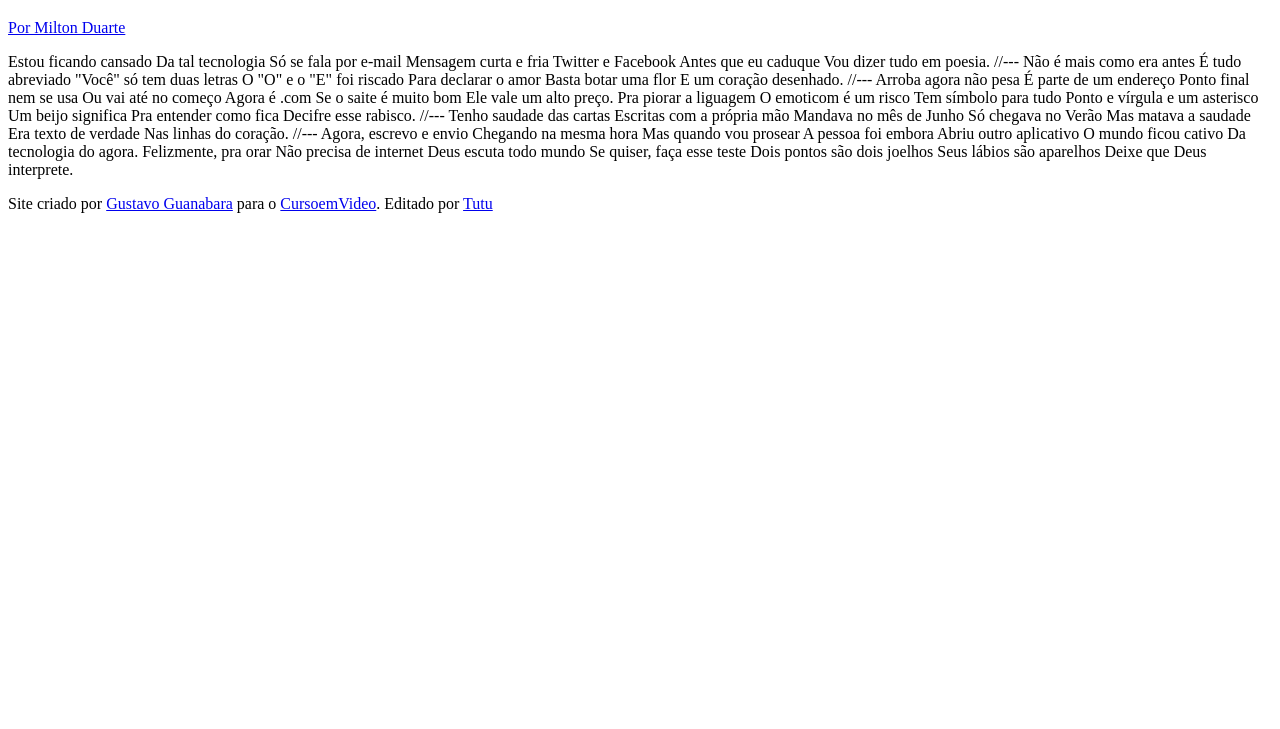
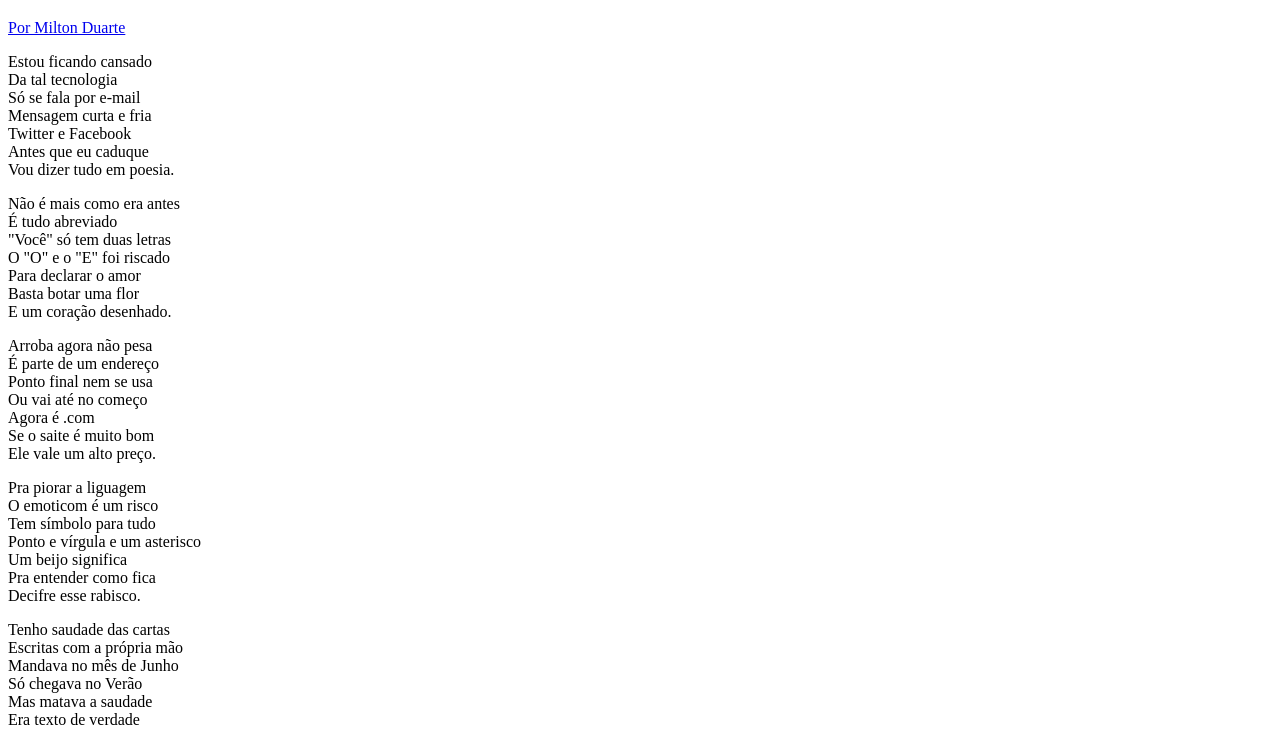
Before and after one commit to thurzyn001/html-css, a plain HTML site: page Desafios/desafio012/index.html in a window 1280 px wide. Shown: the part 61-790 px from the top of the page. Drawn offline with Linux system fonts and the light colour scheme.

Commit message:
Refactor CSS structure and improve HTML layout
Moved style.css into an 'estilo' subdirectory and updated the HTML to reference the new path. Enhanced the HTML structure by wrapping poem stanzas in <section> and <p> tags for better semantic organization and readability.

```diff
--- /dev/null
+++ b/Desafios/desafio012/estilo/style.css
@@ -0,0 +1 @@
+@charset "UTF-8";
--- a/Desafios/desafio012/index.html
+++ b/Desafios/desafio012/index.html
@@ -4,84 +4,106 @@
     <meta charset="UTF-8">
     <meta name="viewport" content="width=device-width, initial-scale=1.0">
     <title>Cordel Moderno</title>
-    <link rel="stylesheet" href="style.css">
+    <link rel="stylesheet" href="estilo/style.css">
 </head>
 <body>
     <header>
-        <h1>Cordel Moderno</h1>
+        <h1>
+            Cordel Moderno
+        </h1>
+
         <p>
             <a href="https://www.recantodasletras.com.br/poesias/3186743" target="_blank">Por Milton Duarte</a>
         </p>
+
     </header>
 
-    Estou ficando cansado
-    Da tal tecnologia
-    Só se fala por e-mail
-    Mensagem curta e fria
-    Twitter e Facebook
-    Antes que eu caduque
-    Vou dizer tudo em poesia.
+    <section>
+        <p>
+            Estou ficando cansado <br>
+            Da tal tecnologia <br>
+            Só se fala por e-mail <br>
+            Mensagem curta e fria <br>
+            Twitter e Facebook <br>
+            Antes que eu caduque <br>
+            Vou dizer tudo em poesia.
+        </p>
+    </section>
 
-    //---
+    <section>
+        <p>
+            Não é mais como era antes <br>
+            É tudo abreviado <br>
+            "Você" só tem duas letras <br>
+            O "O" e o "E" foi riscado <br>
+            Para declarar o amor <br>
+            Basta botar uma flor <br>
+            E um coração desenhado.
+        </p>
+    </section>
 
-    Não é mais como era antes
-    É tudo abreviado
-    "Você" só tem duas letras
-    O "O" e o "E" foi riscado
-    Para declarar o amor
-    Basta botar uma flor
-    E um coração desenhado.
+    <section>
+        <p>
+            Arroba agora não pesa <br>
+            É parte de um endereço <br>
+            Ponto final nem se usa <br>
+            Ou vai até no começo <br>
+            Agora é .com <br>
+            Se o saite é muito bom <br>
+            Ele vale um alto preço.
+        </p>
 
-    //---
+        <p>
+            Pra piorar a liguagem <br>
+            O emoticom é um risco <br>
+            Tem símbolo para tudo <br>
+            Ponto e vírgula e um asterisco <br>
+            Um beijo significa <br>
+            Pra entender como fica <br>
+            Decifre esse rabisco.
+        </p>
+    </section>
 
-    Arroba agora não pesa
-    É parte de um endereço
-    Ponto final nem se usa
-    Ou vai até no começo
-    Agora é .com
-    Se o saite é muito bom
-    Ele vale um alto preço.
+    <section>
+        <p>
+            Tenho saudade das cartas <br>
+            Escritas com a própria mão <br>
+            Mandava no mês de Junho <br>
+            Só chegava no Verão <br>
+            Mas matava a saudade <br>
+            Era texto de verdade <br>
+            Nas linhas do coração.
+        </p>
+    </section>
 
-    Pra piorar a liguagem
-    O emoticom é um risco
-    Tem símbolo para tudo
-    Ponto e vírgula e um asterisco
-    Um beijo significa
-    Pra entender como fica
-    Decifre esse rabisco.
+    <section>
+        <p>
+            Agora, escrevo e envio <br>
+            Chegando na mesma hora <br>
+            Mas quando vou prosear <br>
+            A pessoa foi embora <br>
+            Abriu outro aplicativo <br>
+            O mundo ficou cativo <br>
+            Da tecnologia do agora.
+        </p>
 
-    //---
-
-    Tenho saudade das cartas
-    Escritas com a própria mão
-    Mandava no mês de Junho
-    Só chegava no Verão
-    Mas matava a saudade
-    Era texto de verdade
-    Nas linhas do coração.
-
-    //---
-
-    Agora, escrevo e envio
-    Chegando na mesma hora
-    Mas quando vou prosear
-    A pessoa foi embora
-    Abriu outro aplicativo
-    O mundo ficou cativo
-    Da tecnologia do agora.
-
-    Felizmente, pra orar
-    Não precisa de internet
-    Deus escuta todo mundo
-    Se quiser, faça esse teste
-    Dois pontos são dois joelhos
-    Seus lábios são aparelhos
-    Deixe que Deus interprete.
+        <p>
+            Felizmente, pra orar <br>
+            Não precisa de internet <br>
+            Deus escuta todo mundo <br>
+            Se quiser, faça esse teste <br>
+            Dois pontos são dois joelhos <br>
+            Seus lábios são aparelhos <br>
+            Deixe que Deus interprete.
+        </p>
+    </section>
 
     <footer>
+
         <p>
             Site criado por <a href="https://gustavoguanabara.github.io" target="_blank">Gustavo Guanabara</a> para o <a href="https://cursoemvideo.com" target="_blank">CursoemVideo</a>. Editado por <a href="https://github.com/thurzyn001" target="_blank">Tutu</a>
         </p>
+
     </footer>
 </body>
 </html>
```
Also changed, not shown: Desafios/desafio012/style.css (deleted).
